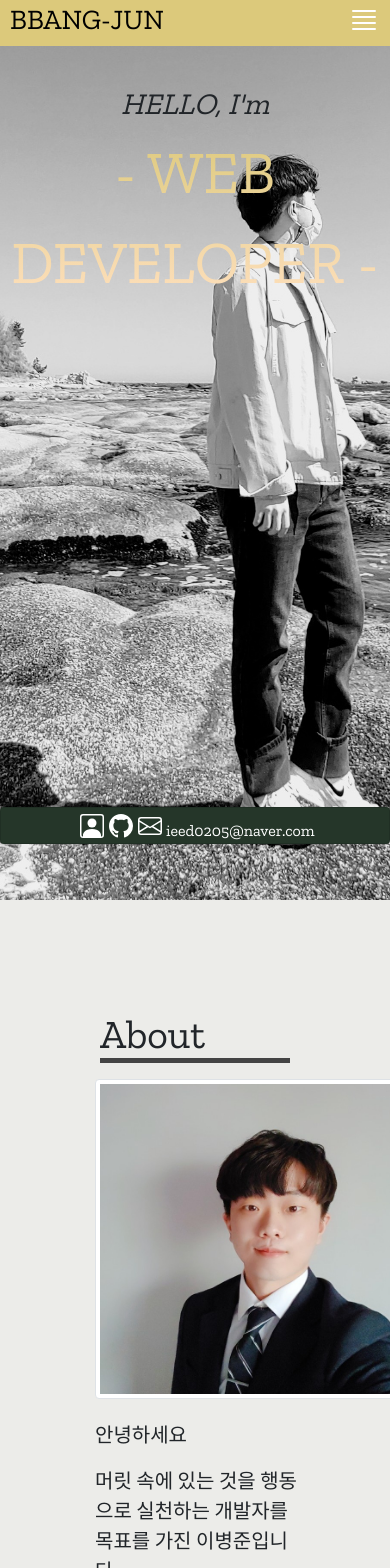
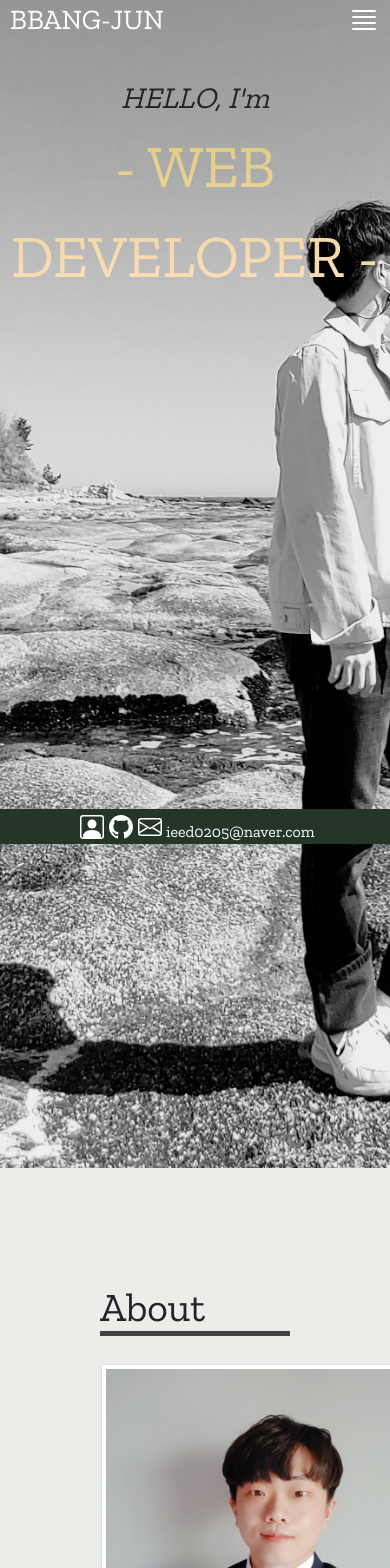
Before and after one commit to 2ByungJun/NuxtJS_demo, a Nuxt app: page / in a window 390 px wide. Shown: the top 1568 px of the page. Built offline with nearby package versions, Linux system fonts and the light colour scheme.

Commit message:
10) 반응형 스타일 수정

```diff
--- a/components/TheFooter.vue
+++ b/components/TheFooter.vue
@@ -61,6 +61,11 @@ export default {
 </script>
 
 <style scoped>
+.card{
+    border: 0px;
+    border-radius: 0px;
+}
+
 .cursor-pointer{
     cursor: pointer;
 }
--- a/components/TheHeader.vue
+++ b/components/TheHeader.vue
@@ -84,9 +84,8 @@ export default {
     right: 0;
 
     width: 100%;
-    height: 46px;
+    height: 2.5rem;
     padding: 10px 20px 10px 20px;
-    background-color: #DCC97B;
     text-align: center;
 }
 
@@ -97,7 +96,7 @@ export default {
 .header-title {
     width: 50%;
     align-self: center;
-    color: black;
+    color: white;
 }
 
 .title {
@@ -112,7 +111,7 @@ export default {
 .menu{
     margin-right: 20px;
     float: right;
-    color: black;
+    color: white;
 }
 
 .header-icon{
--- a/pages/index.vue
+++ b/pages/index.vue
@@ -40,8 +40,8 @@ html, body {
 
 .areaDiv {
   width: 100%;
-  height: 900px;
-  padding-top: 46px;
+  height: 73rem;
+  padding-top: 2.5rem;
 }
 
 .container {
--- a/pages/view/About.vue
+++ b/pages/view/About.vue
@@ -10,7 +10,14 @@
                 <p>현재는 웹/앱 풀스택 개발을 목표로 지향하고 있습니다.</p>
             </div>
         </div>
-        <!-- <h1 class="h1">Career</h1> -->
+        <br>
+        <h1 class="h1">Career</h1>
+        <div class="row">
+            <div class="about-text-div font-ssans">
+                <p>순천향대학교 컴퓨터소프트웨어 공학과 학사졸업 <br>(2015.03~2021.02)</p>
+                <p>㈜인실리코젠 개발자 <br>(2020.07~현)</p>
+            </div>
+        </div>
     </div>
 </template>
 
@@ -30,7 +37,7 @@
 
 .h1{
     border-bottom: 5px solid #444;
-    margin-top: 10px;
+    margin-top: 15px;
 }
 
 .font-ssans{
@@ -40,7 +47,7 @@
 .img{
     max-width: 20rem;
     max-height: 20rem;
-    margin-left: 10px;
-    margin-top: 20px;
+    margin-left: 1rem;
+    margin-top: 2rem;
 }
 </style>
--- a/pages/view/Home.vue
+++ b/pages/view/Home.vue
@@ -11,8 +11,6 @@
 
 <style scoped>
 .home {
-    width: 100%;
-    height: 900px;
     background-image: url('../../assets/img/lbj_back.jpg');
     background-size: cover;
     text-align: center;
@@ -35,7 +33,7 @@
     /* 모바일에 사용될 스트일 시트를 여기에 작성합니다. */
     .home {
     width: 100%;
-    height: 900px;
+    height: 73rem;
     background-image: url('../../assets/img/lbj_back_sm.jpg');
     background-size: cover;
     text-align: center;
```
